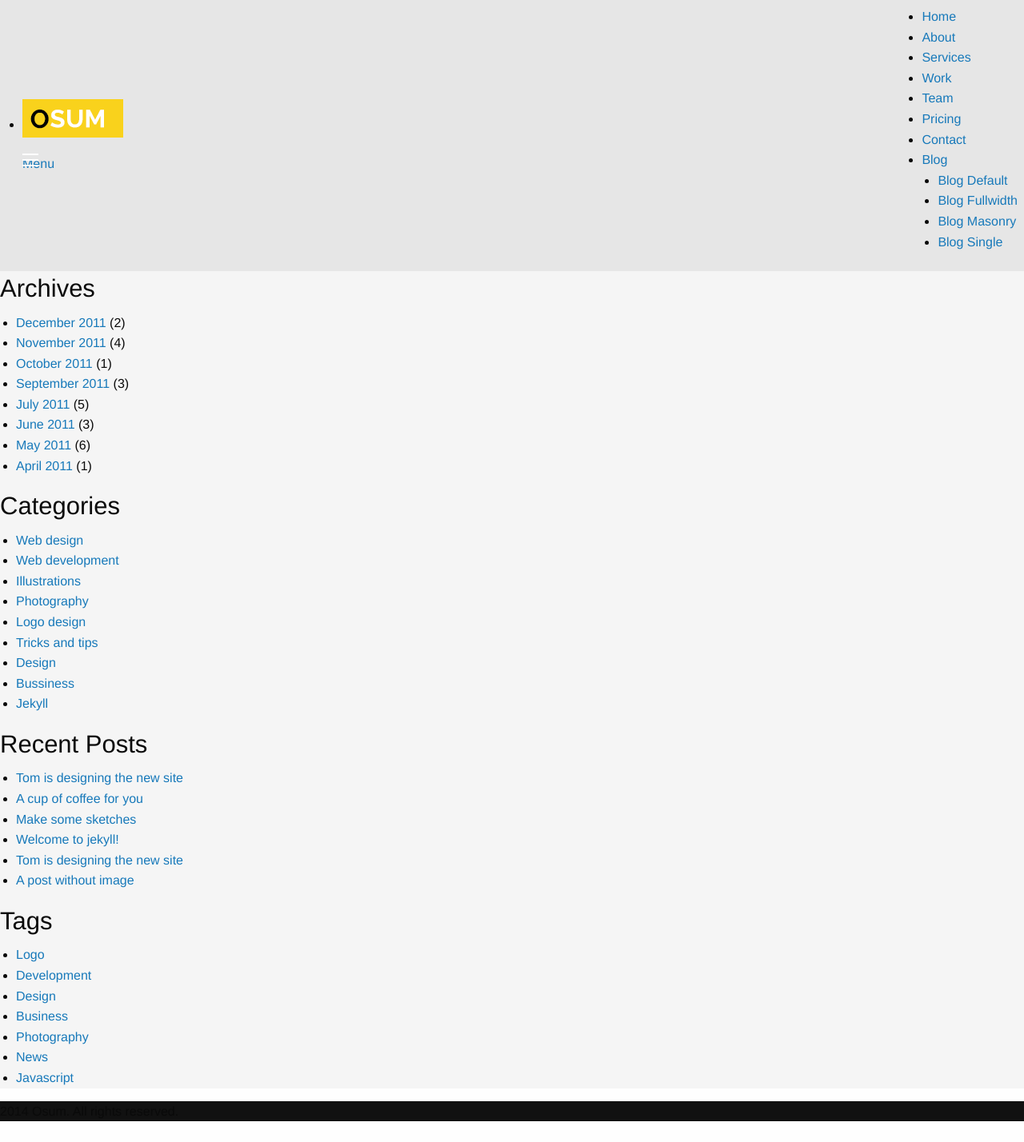
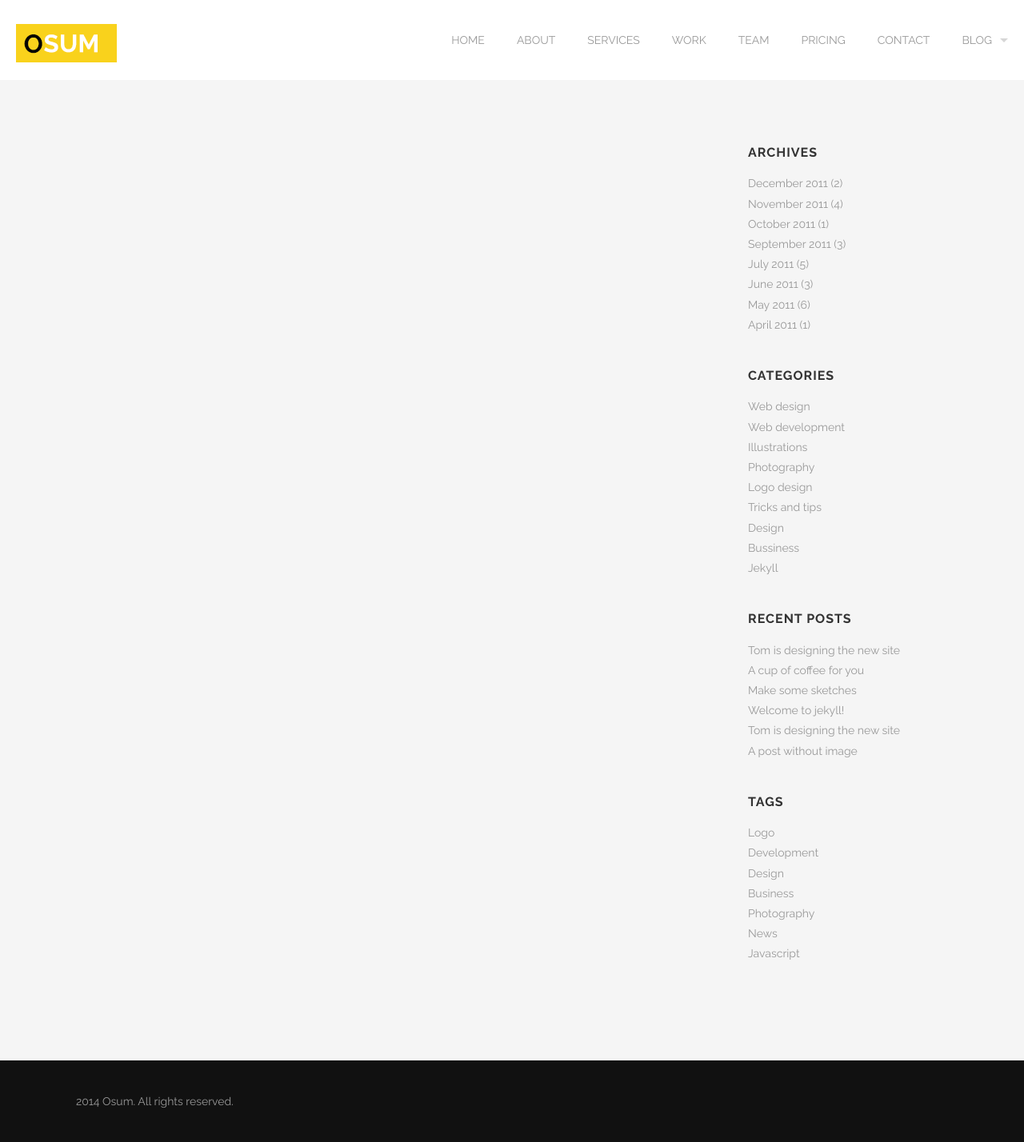
Before and after one commit to v0lt242/renacer, a Jekyll site: the page built from blog/index.html, in a window 1280 px wide. Shown: the whole page at 80% size. Built offline with Jekyll 4.4.1, drawn with Linux system fonts in a browser that asks for light colours; nearby versions of some CDN libraries; library files that are not in the unit come from our copies.

```diff
--- a/_config.yml
+++ b/_config.yml
@@ -5,7 +5,7 @@ description: > # this means to ignore newlines until "baseurl:"
   Write an awesome description for your new site here. You can edit this
   line in _config.yml. It will appear in your document head meta (for
   Google search results) and in your feed.xml site description.
-baseurl: "renacer" # the subpath of your site, e.g. /blog/
+baseurl: "/renacer" # the subpath of your site, e.g. /blog/
 url: "https://v0lt242.github.io/renacer" # the base hostname & protocol for your site
 twitter_username: jekyllrb
 github_username:  jekyll
```
